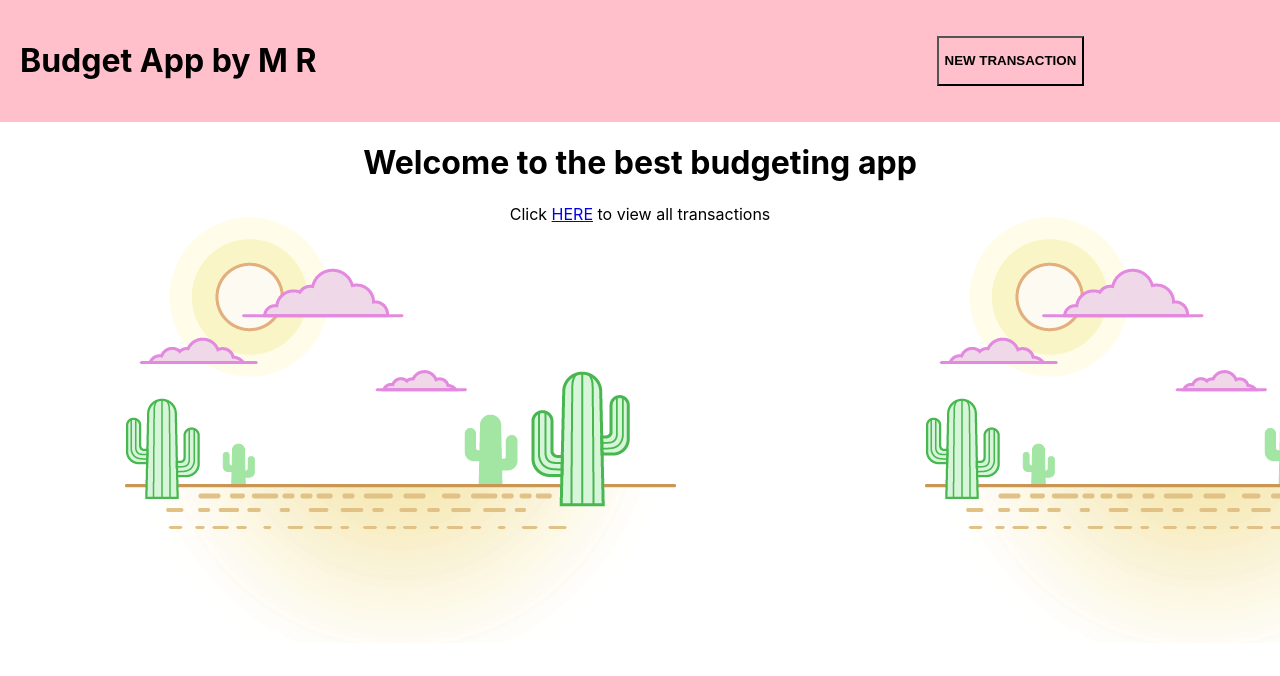
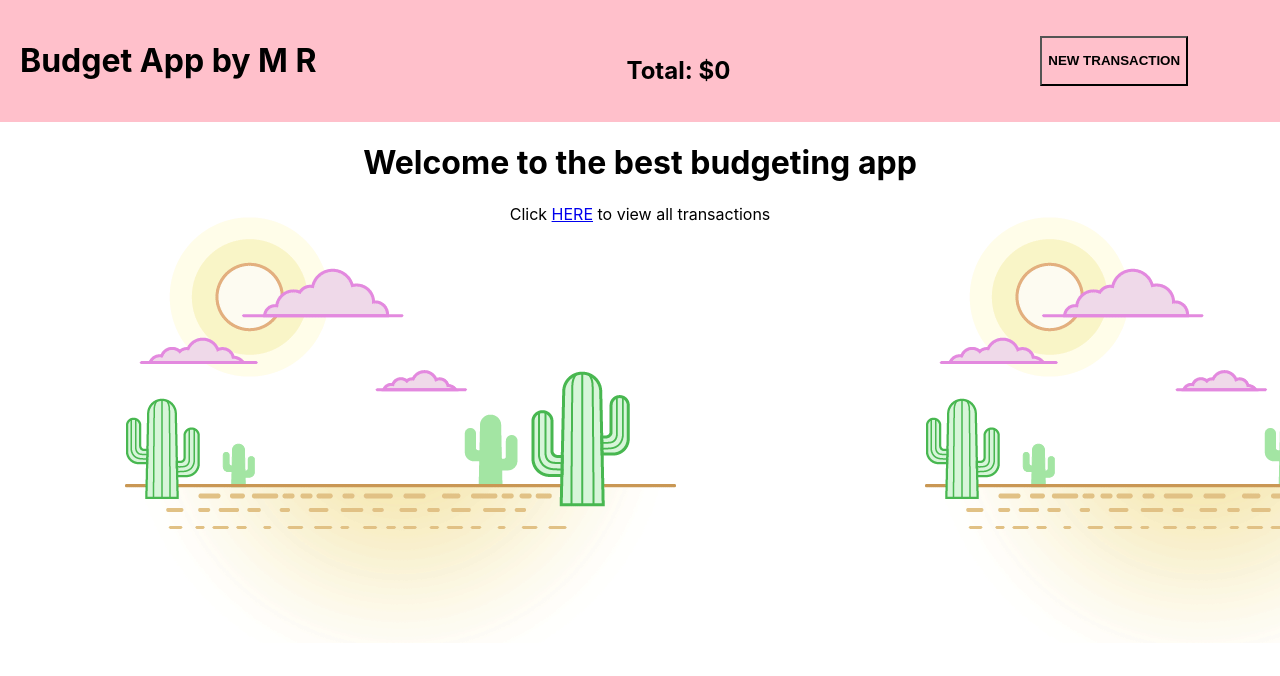
Before and after one commit to arerimr/budgeting-app, a React (Create React App) app: page / in a window 1280 px wide. Shown: the top 676 px of the page. Built offline with nearby package versions, Linux system fonts and the light colour scheme; no server answers.

Commit message:
added total to navBar

```diff
--- a/src/App.css
+++ b/src/App.css
@@ -47,7 +47,7 @@
 }
 
 .NavBar button {
-  margin-left: 50%;
+  margin-left: 25%;
   background-color: pink;
   height: 50px;
   font-weight: bold;
@@ -84,3 +84,8 @@
   padding-left: 15px;
   padding-right: 15px;
 }
+
+.navTotal{
+  height: 50px;
+  margin-left: 25%;
+}
--- a/src/App.js
+++ b/src/App.js
@@ -24,7 +24,7 @@ function App() {
         amount += transactions[i].amount
       }
     }
-    return amount
+    return setTotal(amount)
   }
 
 
@@ -34,16 +34,15 @@ function App() {
       .then((res) => {
         setTransactions(res.data.sort((a, b) => new Date(b.date) - new Date(a.date)))
         // console.log(transactions)
-        setTotal(addingTotal(transactions))
       }).catch((e) => console.log(e))
   }, [])
 
   return (
     <div className="App">
-      <NavBar />
+      <NavBar transactions={transactions} total={total} addingTotal={addingTotal} />
       <Routes>
         <Route path='/' element={<Home />} />
-        <Route path='/transactions' element={<Transactions transactions={transactions} total={total} />} />
+        <Route path='/transactions' element={<Transactions transactions={transactions} total={total} addingTotal={addingTotal} />} />
         <Route path='/transactions/:id' element={<Transaction />} />
         <Route path='/transactions/:id/edit' element={<EditTransaction />} />
         <Route path='/transactions/new' element={<NewTransaction />} />
--- a/src/Components/NavBar.js
+++ b/src/Components/NavBar.js
@@ -1,9 +1,19 @@
-import { Link } from "react-router-dom"
+import { Link, useLocation } from "react-router-dom"
+import { useEffect } from "react"
 
-export default function NavBar() {
+export default function NavBar({ transactions, total, addingTotal }) {
+    const loc = useLocation()
+
+    useEffect(() => {
+        addingTotal(transactions)
+    }, [])
+
     return (
         <div className="NavBar">
             <Link to='/transactions'><h1>Budget App by M R</h1></Link>
+            <div className="navTotal" style={loc.pathname === "/transactions" ? { display: "none" } : { display: "block" }}>
+                <h2>Total: ${total}</h2>
+            </div>
             <button><Link to='/transactions/new'>NEW TRANSACTION</Link></button>
         </div>
     )
--- a/src/Components/transactions.js
+++ b/src/Components/transactions.js
@@ -1,7 +1,12 @@
+import { useEffect } from "react"
 const API = process.env.REACT_APP_API_URL
 console.log(API)
 
-export default function Transactions({ transactions, total }) {
+export default function Transactions({ transactions, total, addingTotal }) {
+
+    useEffect(() => {
+        addingTotal(transactions)
+    }, [])
 
     return (
         <div className="transactions">
```
